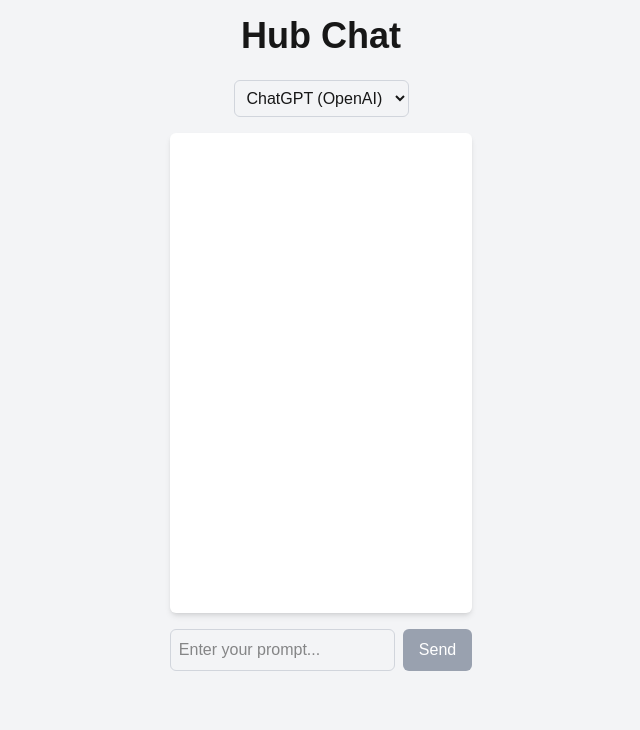
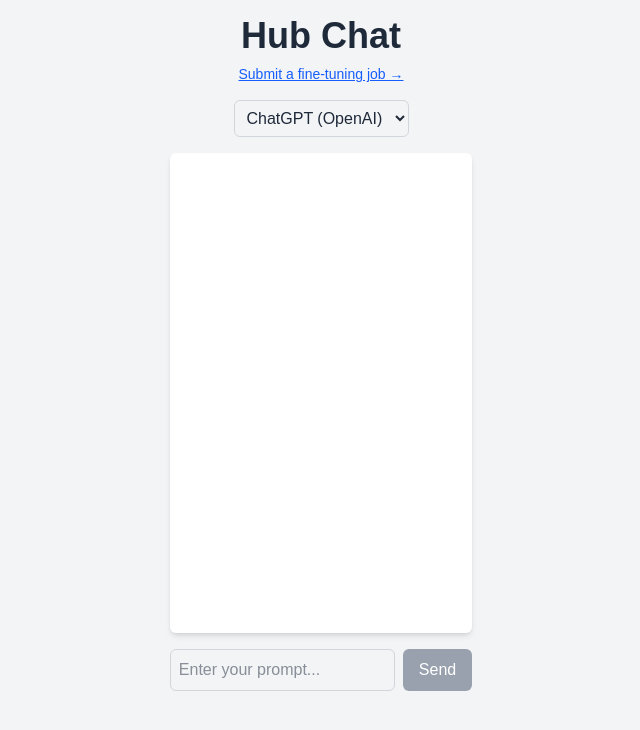
Before and after one commit to JeffSherer/hub-app, a Next.js app in the folder frontend/: page / in a window 1280 px wide. Shown: the top 730 px of the page, without its empty margins (319-959 px from the left). Built offline with nearby package versions, Linux system fonts and the light colour scheme.

Commit message:
updated frontend

```diff
--- a/frontend/pages/index.tsx
+++ b/frontend/pages/index.tsx
@@ -48,8 +48,11 @@ export default function Home() {
   };
 
   return (
-    <div className="flex flex-col items-center min-h-screen bg-gray-100 p-4">
-      <h1 className="text-4xl font-bold mb-6">Hub Chat</h1>
+    <div className="flex flex-col items-center min-h-screen bg-gray-100 text-gray-800 p-4">
+      <h1 className="text-4xl font-bold mb-2">Hub Chat</h1>
+      <a href="/train" className="text-blue-600 underline text-sm mb-4">
+        Submit a fine-tuning job →
+      </a>
 
       <div className="flex flex-col items-center gap-4 mb-4">
         <select
--- a/frontend/pages/train.tsx
+++ b/frontend/pages/train.tsx
@@ -22,8 +22,11 @@ export default function Train() {
   };
 
   return (
-    <div className="p-8 max-w-xl mx-auto">
+    <div className="p-8 max-w-xl mx-auto bg-gray-100 text-gray-800 min-h-screen">
       <h2 className="text-2xl font-bold mb-4">Fine-Tuning Job Submission</h2>
+      <a href="/" className="text-blue-600 underline text-sm mb-4 block">
+        ← Back to chatbot
+      </a>
       <div className="space-y-4">
         <select value={model} onChange={(e) => setModel(e.target.value)} className="w-full p-2 border rounded">
           <option value="openai">OpenAI</option>
@@ -41,7 +44,7 @@ export default function Train() {
           Submit Job
         </button>
         {response && (
-          <pre className="bg-gray-100 p-4 mt-4 rounded whitespace-pre-wrap">{response}</pre>
+          <pre className="bg-white text-gray-800 p-4 mt-4 rounded whitespace-pre-wrap">{response}</pre>
         )}
       </div>
     </div>
```
